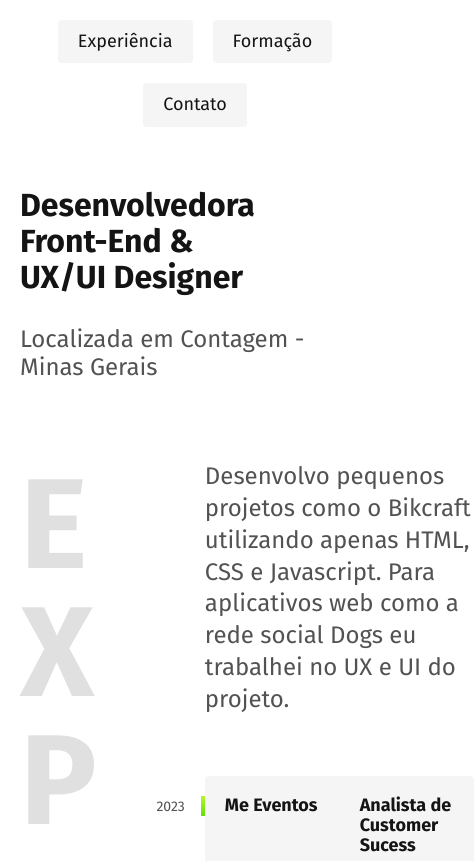
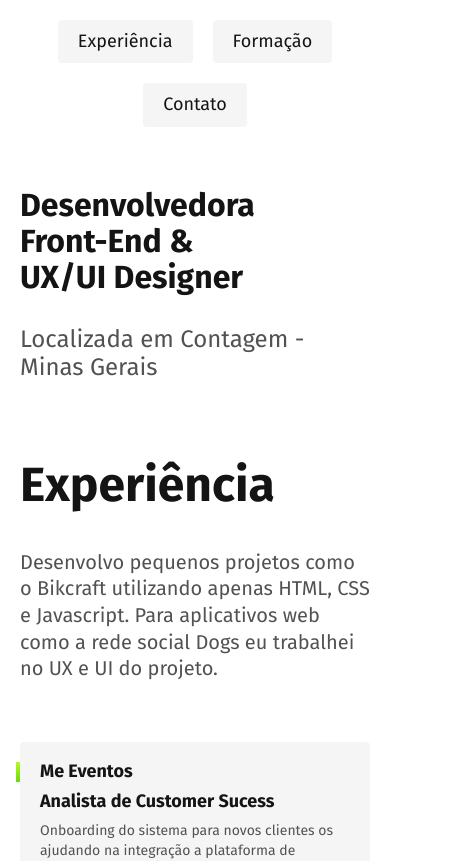
Before and after one commit to rafaeladns/projeto-portifolio, a plain HTML site: page index.html in a window 390 px wide. Shown: the top 861 px of the page, 474 px wide, since content can reach past the window. Drawn offline with Linux system fonts and the light colour scheme.

Commit message:
Responsivo experiencia

```diff
--- a/css/experiencia.css
+++ b/css/experiencia.css
@@ -77,3 +77,33 @@
     background-color: #ffffff;
     padding: 5px 10px;
 }
+
+@media (max-width: 800px) {
+    .experiencia {
+        grid-template-columns: 1fr;
+        gap: 40px;
+    }
+
+    .experiencia .subtitulo {
+        color: #141414;
+    }
+
+    .experiencia-texto {
+        font-size: 1.25rem;
+    }
+
+    .empresa-ano {
+        position: initial;
+        order: 1;
+        width: initial;
+        text-align: left;
+    }
+
+}
+
+@media (max-width: 400px) {
+    .empresa {
+        grid-template-columns: 1fr;
+    }
+
+}
--- a/css/global.css
+++ b/css/global.css
@@ -30,3 +30,11 @@ img {
     word-break: break-all;
     max-width: 4ch;
 }
+
+@media (max-width: 800px) {
+    .subtitulo {
+        font-size: 3rem;
+        text-transform: capitalize;
+        max-width: initial;
+    }
+}
--- a/css/header.css
+++ b/css/header.css
@@ -40,4 +40,18 @@
       background: #f5f5f5;
       border-radius: 4px;
     }
+
+    .a-menu:hover {
+        background-color: #70DA1C;
+        border: none;
+        transition: .4s;
+    }
 }
+
+@media (max-width: 400px ) {
+    .a-menu:hover {
+        background-color: #70DA1C;
+        border: none;
+        transition: .4s;
+    }
+}
```
